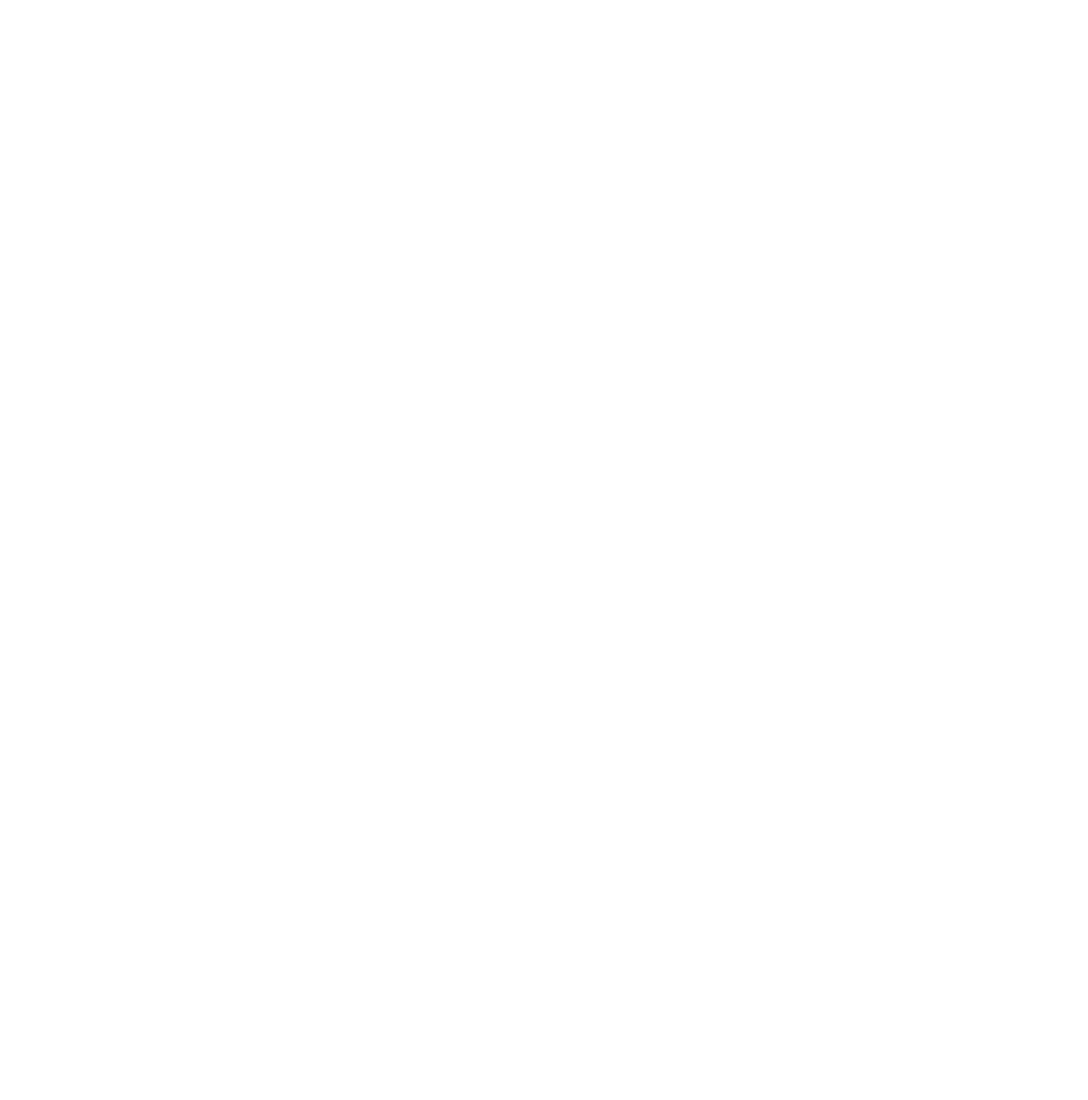
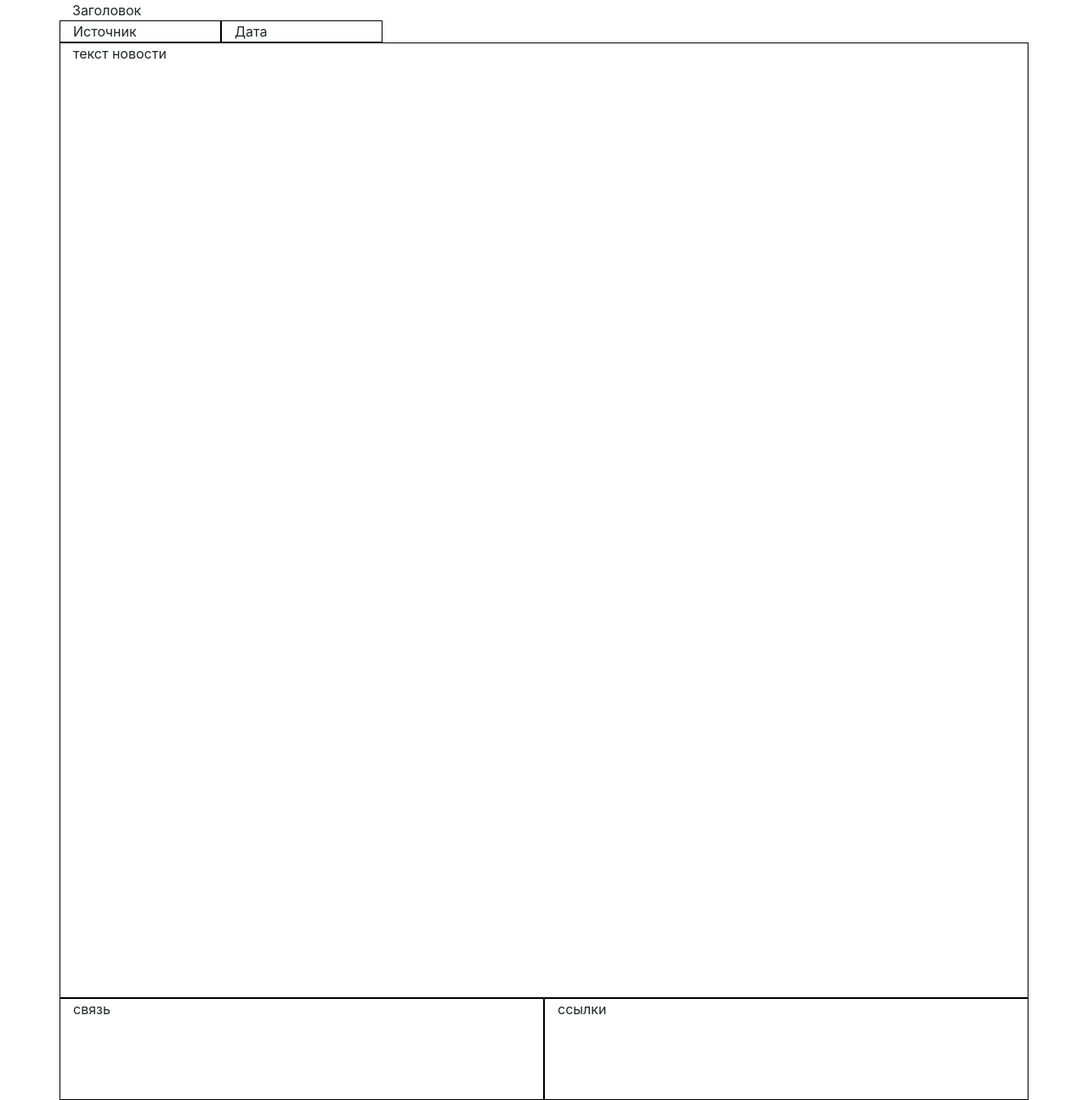
Before and after one commit to Albystra/newsportal, a plain HTML site: page Lera/content.html in a window 1280 px wide. Shown: the whole page at 85% size. Before the commit the page ends 800 px from the top, so only its background shows below. Drawn offline with nearby package versions, Linux system fonts and the light colour scheme.

Commit message:
вроде готов формат

```diff
--- a/Lera/content.html
+++ b/Lera/content.html
@@ -6,12 +6,36 @@
     <meta name="viewport" content="width=device-width, initial-scale=1.0">
     <link rel="stylesheet" href="https://stackpath.bootstrapcdn.com/bootstrap/4.4.1/css/bootstrap.min.css" integrity="sha384-Vkoo8x4CGsO3+Hhxv8T/Q5PaXtkKtu6ug5TOeNV6gBiFeWPGFN9MuhOf23Q9Ifjh" crossorigin="anonymous">
     <title>Document</title>
+    <link rel="stylesheet" href="style.css">
 </head>
 
 <body>
-    <div class="content">
+    <div class="container h-15" id="title">
+        <div>Заголовок</div>
+        <div class="w-100"></div>
 
+        <div class="row">
+            <div class="col-2">Источник</div>
+            <div class="col-2">Дата</div>
+        </div>
     </div>
+
+    <div class="container" id="newsbody">
+        <div class="row">
+            <div class="col">текст новости</div>
+        </div>
+    </div>
+
+    <div class="container" id="footer">
+        <div class="row">
+            <div class="col">связь</div>
+            <div class="col">ссылки</div>
+        </div>
+    </div>
+
+    <script src="https://code.jquery.com/jquery-3.4.1.slim.min.js" integrity="sha384-J6qa4849blE2+poT4WnyKhv5vZF5SrPo0iEjwBvKU7imGFAV0wwj1yYfoRSJoZ+n" crossorigin="anonymous"></script>
+    <script src="https://cdn.jsdelivr.net/npm/popper.js@1.16.0/dist/umd/popper.min.js" integrity="sha384-Q6E9RHvbIyZFJoft+2mJbHaEWldlvI9IOYy5n3zV9zzTtmI3UksdQRVvoxMfooAo" crossorigin="anonymous"></script>
+    <script src="https://stackpath.bootstrapcdn.com/bootstrap/4.4.1/js/bootstrap.min.js" integrity="sha384-wfSDF2E50Y2D1uUdj0O3uMBJnjuUD4Ih7YwaYd1iqfktj0Uod8GCExl3Og8ifwB6" crossorigin="anonymous"></script>
 </body>
 
 </html>
--- a/Lera/style.css
+++ b/Lera/style.css
@@ -1 +1,11 @@
-.content {}
+.row>* {
+    border: 1px solid black;
+}
+
+#newsbody>.row {
+    height: 1125px;
+}
+
+#footer>.row {
+    height: 120px;
+}
```
